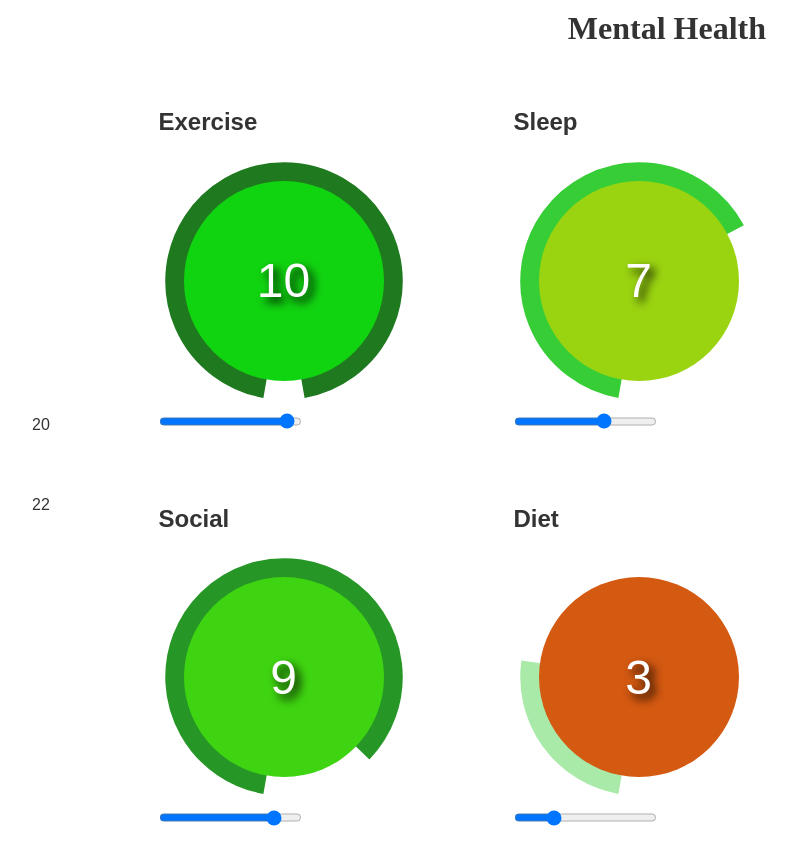
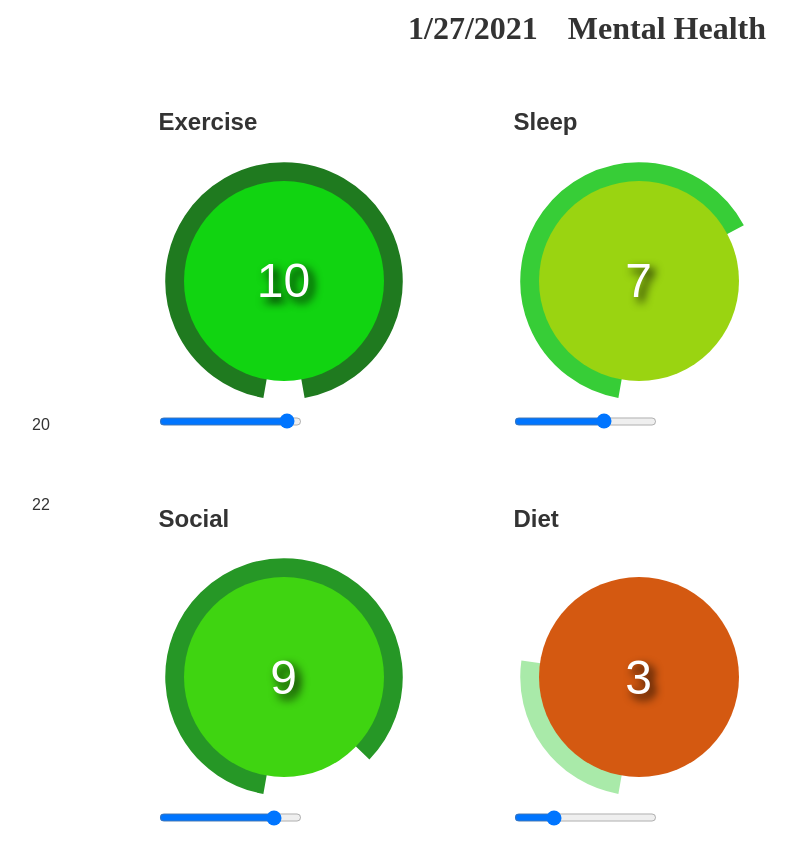
Before and after one commit to Jaeger2305/mental-health-tracker, a Svelte app in the folder client/: page / in a window 1280 px wide. Shown: the whole page, without its empty margins (252-1048 px from the left). Built offline with nearby package versions, Linux system fonts and the light colour scheme.

Commit message:
feat: add date to topbar

```diff
--- a/client/src/components/App.svelte
+++ b/client/src/components/App.svelte
@@ -47,7 +47,9 @@
           (activeBurners = loadedBurners)}
       />
     </div>
-    <div class="topbar"><Topbar on:save={saveToHistory} /></div>
+    <div class="topbar">
+      <Topbar on:save={saveToHistory} date={activeBurners.date} />
+    </div>
     <div class="burner1">
       <Burner bind:burner={activeBurners.exercise} burnerType="Exercise" />
     </div>
--- a/client/src/components/Topbar.svelte
+++ b/client/src/components/Topbar.svelte
@@ -3,10 +3,13 @@
   import { faSave } from "@fortawesome/free-solid-svg-icons/faSave";
   import { createEventDispatcher } from "svelte";
 
+  export let date;
+
   const dispatch = createEventDispatcher<{ save: boolean }>();
 </script>
 
 <main>
+  <h1>{date.toLocaleDateString()}</h1>
   <h1>Mental Health</h1>
   <div on:click={() => dispatch("save", true)}>
     <Icon icon={faSave} on:click={() => dispatch("save", true)} />
```
